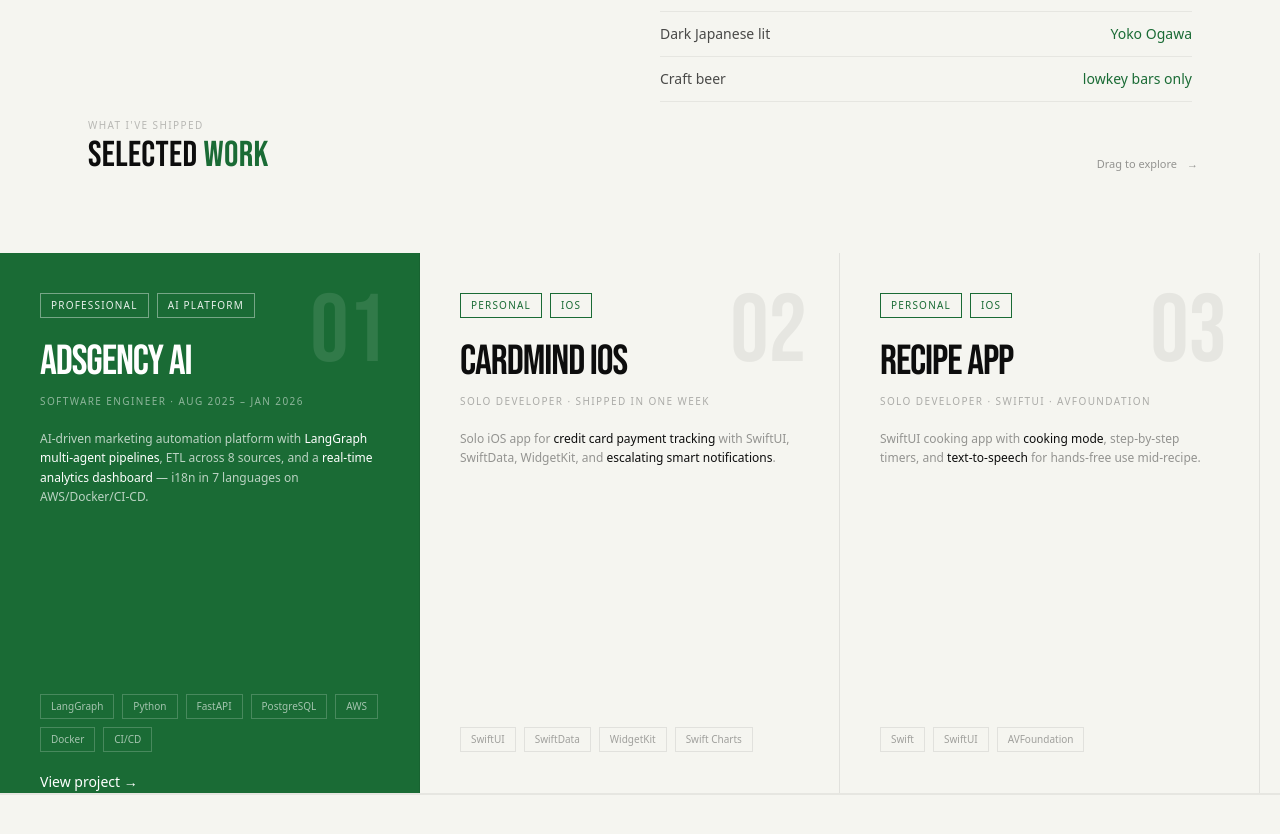
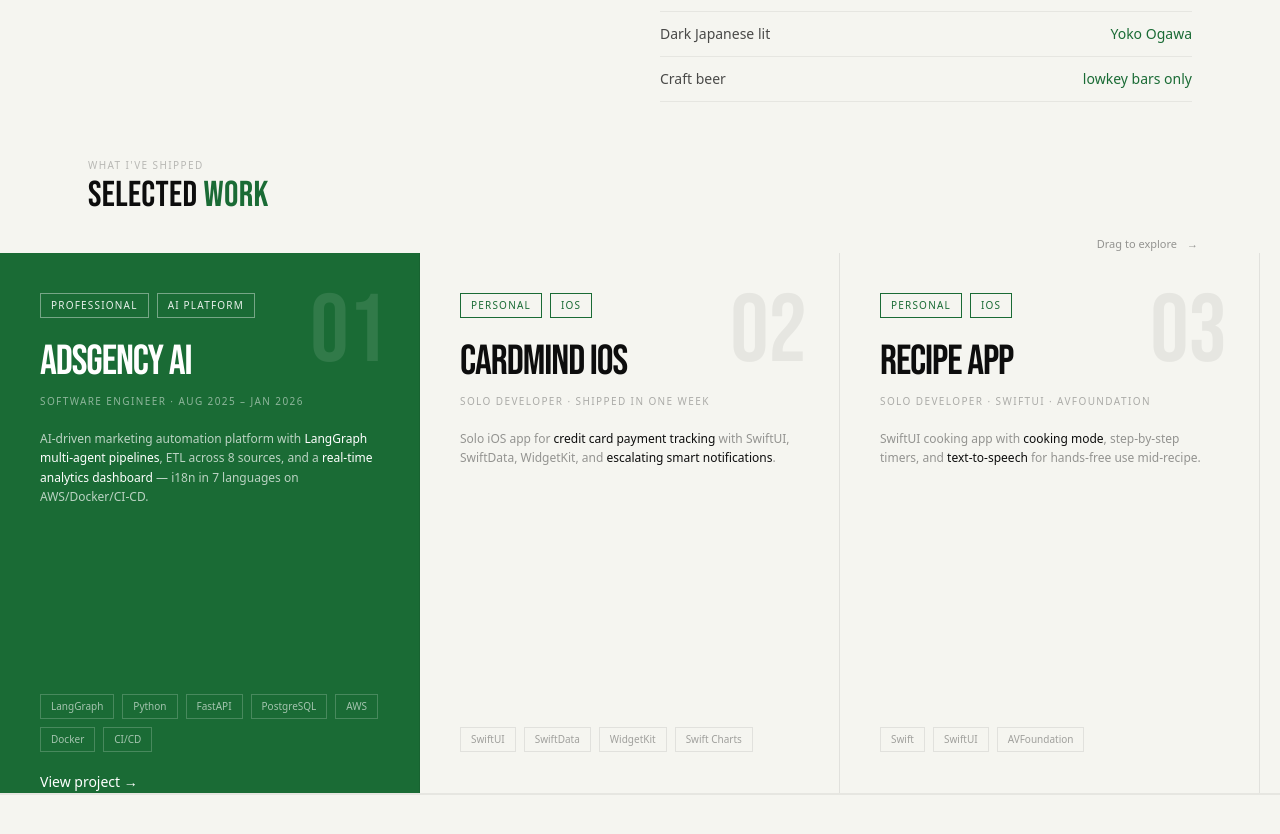
Before and after one commit to pankurik/pankurik_portfolio, a Next.js app: page / in a window 1280 px wide. Shown: the part 948-1782 px from the top of the page. Built offline with nearby package versions, Linux system fonts and the light colour scheme; no server answers; the database is empty.

Commit message:
Animate projects section header on scroll reveal.

```diff
--- a/src/components/ProjectsSection.tsx
+++ b/src/components/ProjectsSection.tsx
@@ -51,7 +51,7 @@
   return (
     <section id="projects" className="portfolio-section pt-12 pb-0">
       <div className="section-content">
-        <div className="section-intro">
+        <div className="section-intro scroll-hidden scroll-from-bottom scroll-stagger-100">
           <div className="section-intro-title">
             <p className="section-label">{siteCopy.projects.sectionLabel}</p>
             <h2 className="section-title">
@@ -59,7 +59,7 @@
               <span className="section-title-accent">{siteCopy.projects.headlineAccent}</span>
             </h2>
           </div>
-          <p className="section-intro-meta flex items-center gap-1">
+          <p className="section-intro-meta flex items-center gap-1 scroll-hidden scroll-from-bottom scroll-stagger-100" style={{ "--scroll-stagger-index": 1 } as React.CSSProperties}>
             {siteCopy.projects.dragHint}
             <span className="projects-drag-arrow inline-block">→</span>
           </p>
```
